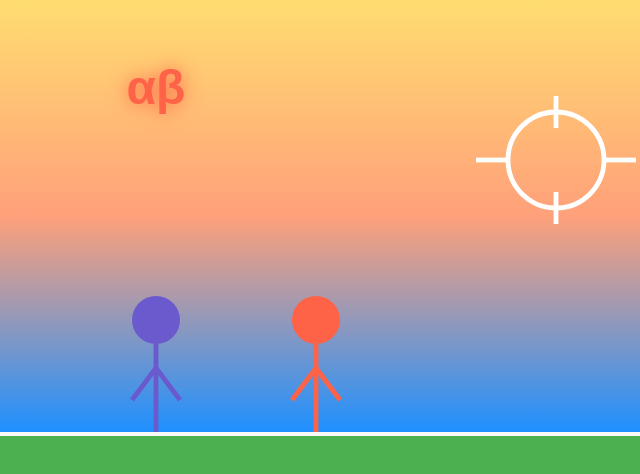
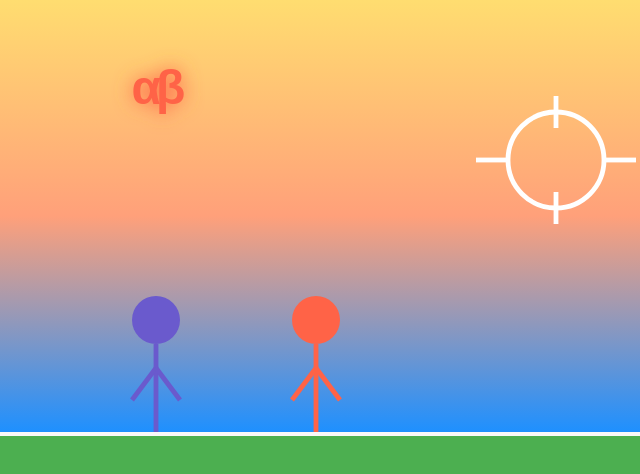
Before and after one commit to InventorSingh/Alphabeta, an Astro site: page / in a window 1280 px wide. Shown: the top 474 px of the page, 484-1124 px from the left. Built offline with nearby package versions, Linux system fonts and the light colour scheme; Astro itself is replaced by a stand-in of ours.

Commit message:
checkpoint: logo correction

```diff
--- a/src/components/Welcome.astro
+++ b/src/components/Welcome.astro
@@ -67,7 +67,7 @@ import Library from './Library.astro';
 
         <!-- Alphabeta Logo -->
         <g transform="translate(400, 50)" text-anchor="middle" filter="url(#glow)">
-            <text x="0" y="15" font-family="Arial" font-size="30" fill="#FF6347" font-weight="bold">αβ</text>
+            <text x="0" y="15" font-family="Arial" font-size="30" fill="#FF6347" font-weight="bold" letter-spacing="-0.1em">αβ</text>
         </g>
 
         <!-- Story Introduction -->
```
